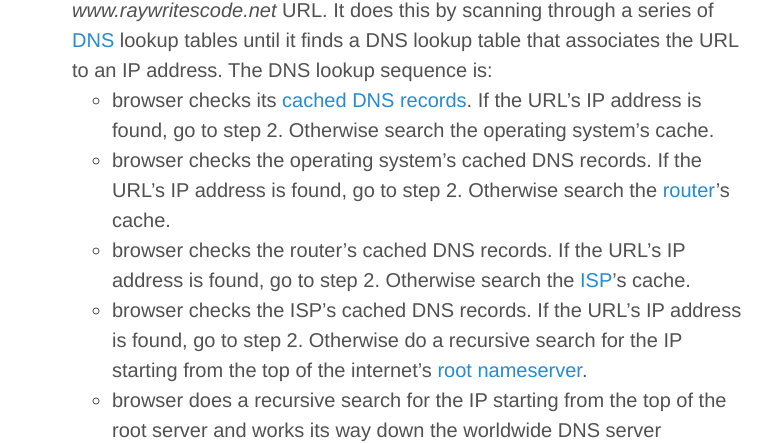
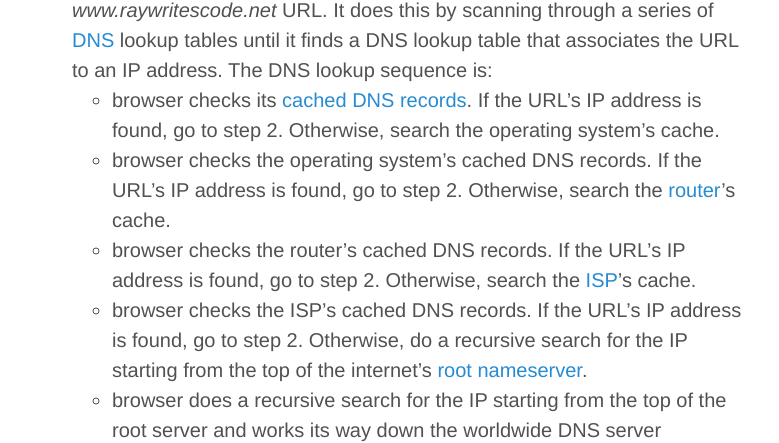
Before and after one commit to raywritescode/raywritescode.github.io, a Jekyll site: the page built from _posts/2015-02-07-contacting-a-web-site.md, in a window 1280 px wide and 900 px high, scrolled down 1168 px. Shown: the part 171-614 px from the top of the window, without its empty margins (248-1027 px from the left). Built offline with Jekyll 4.4.1, drawn with Linux system fonts in a browser that asks for light colours; Markdown is read by kramdown in place of the engine named in the settings; comment, search, counter and statistics services are not loaded.

```diff
--- a/_posts/2015-02-07-contacting-a-web-site.md
+++ b/_posts/2015-02-07-contacting-a-web-site.md
@@ -31,10 +31,10 @@ This blog post is my first step toward improving my knowledge about those topics
 <center>![Entering a URL](/images/2015-02-06_01.png)</center>
 
 1. The browser searches for the IP address that is associated to the *www.raywritescode.net* URL. It does this by scanning through a series of [DNS](http://en.wikipedia.org/wiki/Domain_Name_System) lookup tables until it finds a DNS lookup table that associates the URL to an IP address.  The DNS lookup sequence is:
-  * browser checks its [cached](http://en.wikipedia.org/wiki/Cache_%28computing%29) [DNS records](http://en.wikipedia.org/wiki/List_of_DNS_record_types). If the URL's IP address is found, go to step 2. Otherwise search the operating system's cache.
-  * browser checks the operating system's cached DNS records. If the URL's IP address is found, go to step 2. Otherwise search the [router](http://en.wikipedia.org/wiki/Router_%28computing%29)'s cache.
-  * browser checks the router's cached DNS records. If the URL's IP address is found, go to step 2. Otherwise search the [ISP](http://en.wikipedia.org/wiki/Internet_service_provider)'s cache.
-  * browser checks the ISP's cached DNS records. If the URL's IP address is found, go to step 2. Otherwise do a recursive search for the IP starting from the top of the internet's [root nameserver](http://en.wikipedia.org/wiki/Root_name_server).
+  * browser checks its [cached](http://en.wikipedia.org/wiki/Cache_%28computing%29) [DNS records](http://en.wikipedia.org/wiki/List_of_DNS_record_types). If the URL's IP address is found, go to step 2. Otherwise, search the operating system's cache.
+  * browser checks the operating system's cached DNS records. If the URL's IP address is found, go to step 2. Otherwise, search the [router](http://en.wikipedia.org/wiki/Router_%28computing%29)'s cache.
+  * browser checks the router's cached DNS records. If the URL's IP address is found, go to step 2. Otherwise, search the [ISP](http://en.wikipedia.org/wiki/Internet_service_provider)'s cache.
+  * browser checks the ISP's cached DNS records. If the URL's IP address is found, go to step 2. Otherwise, do a recursive search for the IP starting from the top of the internet's [root nameserver](http://en.wikipedia.org/wiki/Root_name_server).
   * browser does a recursive search for the IP starting from the top of the root server and works its way down the worldwide DNS server hierarchy. If an IP address is found for the URL, go to step 2. Otherwise, the browser displays a DNS error page.
 
 2. After the browser gets the IP address of the URL it uses the IP address to communicate with the [web resource](http://en.wikipedia.org/wiki/Web_resource) at the IP address.
```
